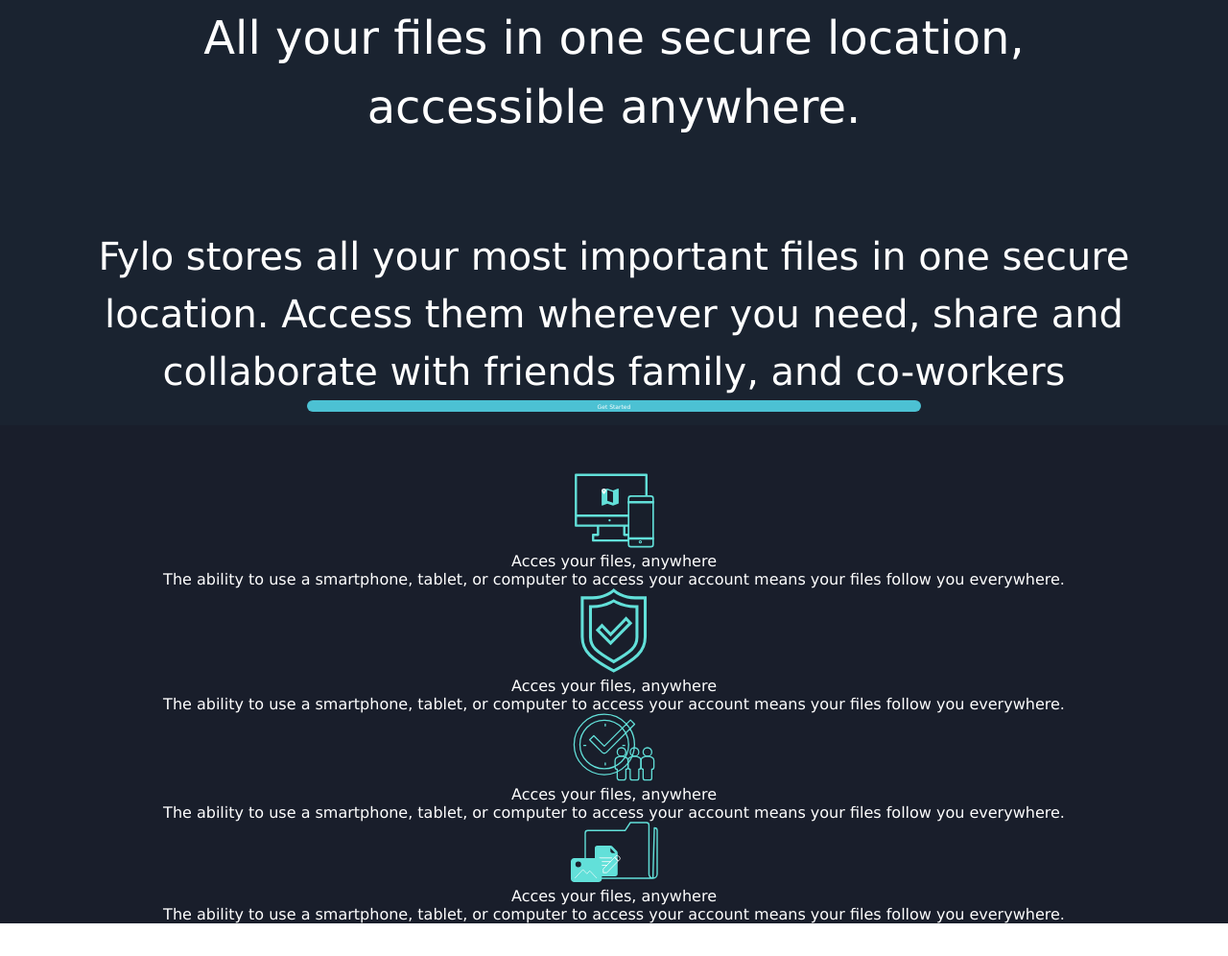
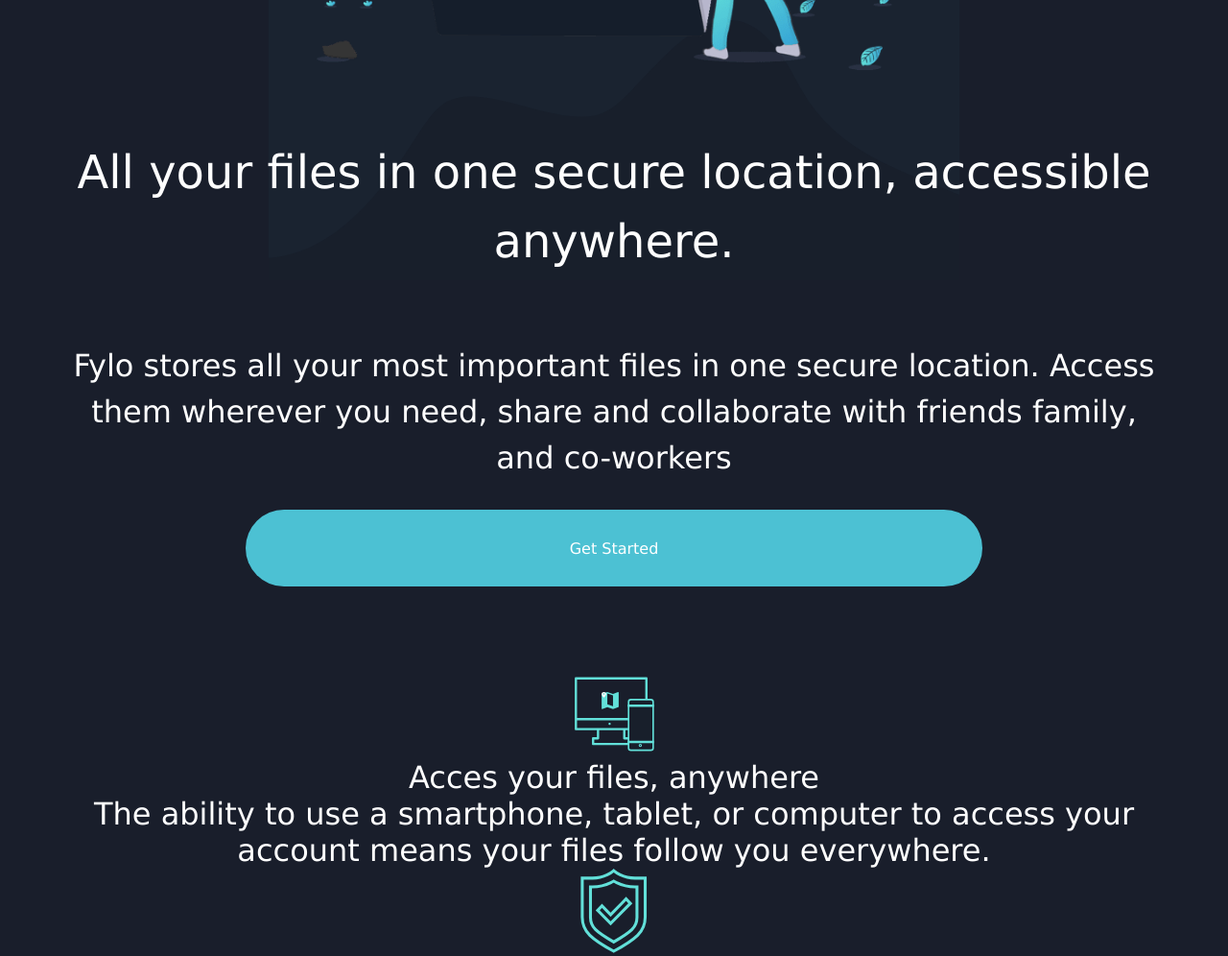
Before and after one commit to ceenti/proyecto1, a plain HTML site: page index.html in a window 1280 px wide. Shown: the part 575-1571 px from the top of the page at 96% size. Before the commit the page ends 1537 px from the top, so only its background shows below. Drawn offline with Linux system fonts and the light colour scheme.

Commit message:
Productive section

```diff
--- a/css/style.scss
+++ b/css/style.scss
@@ -1,6 +1,7 @@
-$color-primary: #1A2330;
+$color-top: #1A2330;
 $color-button: #4CC1D3;
 $color-white: #fff;
+$color-primary: #191E2B;
 *{
     margin:0;
     font-family: Verdana, Geneva, Tahoma, sans-serif;
@@ -16,7 +17,8 @@ $color-white: #fff;
     .menu{
         display: flex;
         justify-content: space-between;
-        margin: 3em 2em;
+        padding: 3em 2em;
+        background-color: $color-top;
         .icon{
             width:20% ;
             height: 20%;
@@ -41,6 +43,7 @@ $color-white: #fff;
             flex-direction: column;
             //justify-content: center;
             align-content: center;
+            background-color: $color-top;
             //top: 20px;
             img.files{
                 margin: 0 auto;
@@ -48,28 +51,30 @@ $color-white: #fff;
                 //margin: 20px;
                 //position: relative;
                 z-index: 1;
-                width: 60%;
+                width: 90%;
             }
             img.mountain{
                 position: absolute;
                 //left: 0;
-                top: 0px;
+                top: 428px;
                 width: 100%;
                 z-index: 0;
+                background-color: $color-top;
+
             }
 
         }
         .getStarterButton {
-            height: 2em;
-            width: 50%;
+            height: 5em;
+            width: 60%;
             background-color: $color-button;
             background-image: linear-gradient(to right);
             border:none;
             border-radius: 50px;
             color: $color-white;
-            margin: 0px auto;
+            margin: 30px auto;
             z-index: 1;
-            font-size: 6px;
+            font-size: 1em;
             //margin: 20px;
 
         }
@@ -77,36 +82,46 @@ $color-white: #fff;
             color: #fff;
             text-align: center;
             font-size: 3em;
-            margin-top: 90px;
+            margin-top: 70px;
             line-height: 1.5;
             z-index: 2;
-            width:85%;
+            width:90%;
         &.last{
             font-weight: lighter;
-            font-size: 2.5em;
+            font-size: 2em;
+
         }
         }
     }
     .sections{
         display: flex;
         flex-direction: column;
-        justify-content: center;
+        align-items: center;
         background-color: #191E2B;
         margin-top: 14px;
         padding-top: 50px;
-        section.iconsSection{
 
+
+        .iconsSection{
+            display: flex;
+            flex-direction: column;
+            width: 90%;
             p{
                 text-align: center;
                 color: $color-white;
+                font-size:2em;
+
                 .center{
                     display: flex;
                     justify-content: center;
+                    &.icon1{
+                        width:30%;
+                    }
                 }
+
             }
+
         }
-
-
 
     }
 }
--- a/index.html
+++ b/index.html
@@ -48,6 +48,13 @@
                 <p>Acces your files, anywhere</p>
                 <p>The ability to use a smartphone, tablet, or computer to access your account means your files follow you everywhere.</p>
             </section>
+            <section class= "iconsSection">
+                <p class="center"><img src="images/illustration-stay-productive.png" alt=""></p>
+                <p>Stay productive, wherever you are</p>
+                <p>Never let location be an issue when accessing your files. Fylo has you covered for all of your file storage needs.</p>
+                <p>Securely share files and folders with friends, family and colleagues for live collaboration. No email attacments required.</p>
+                <a href="">See how Fylo works <img src="images/icon-arrow.svg" alt=""></a>
+            </section>
         </div>
 
     </div>
```
Also changed, not shown: css/style.css, 1 other file.
